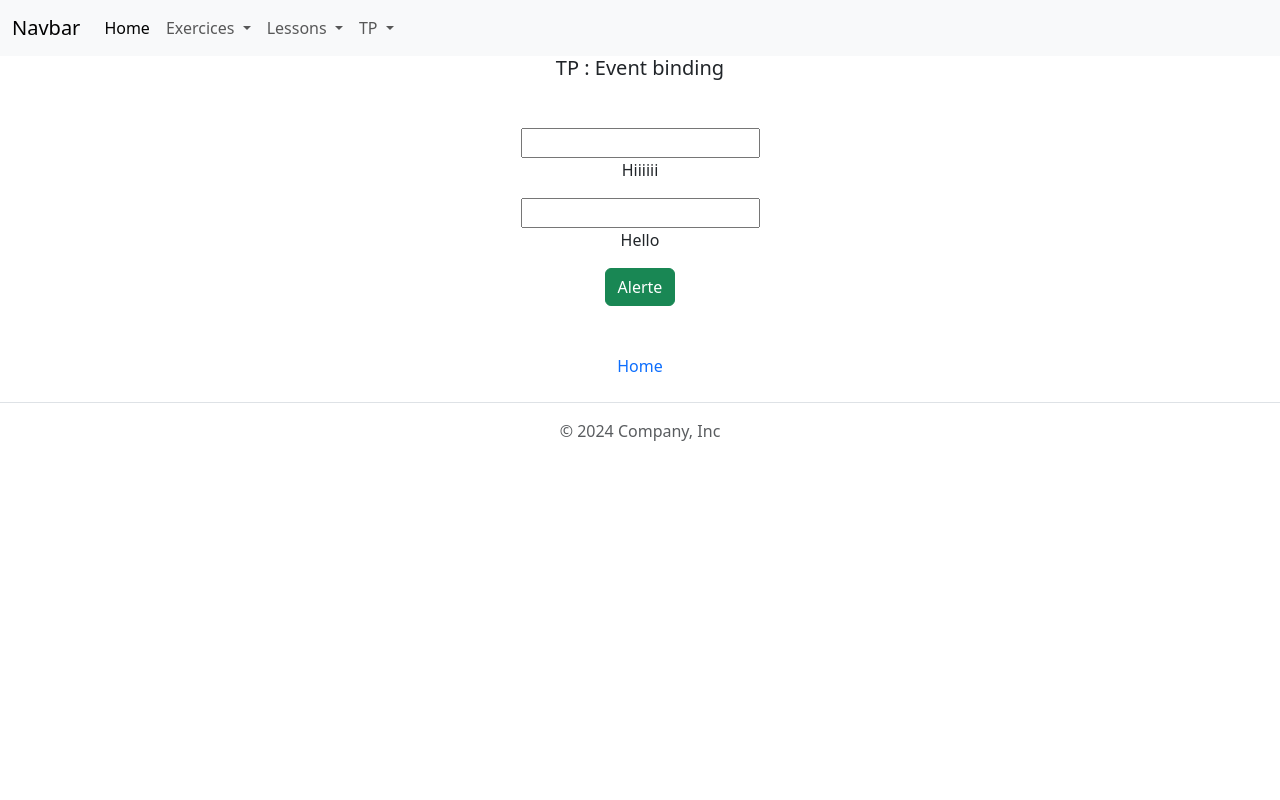
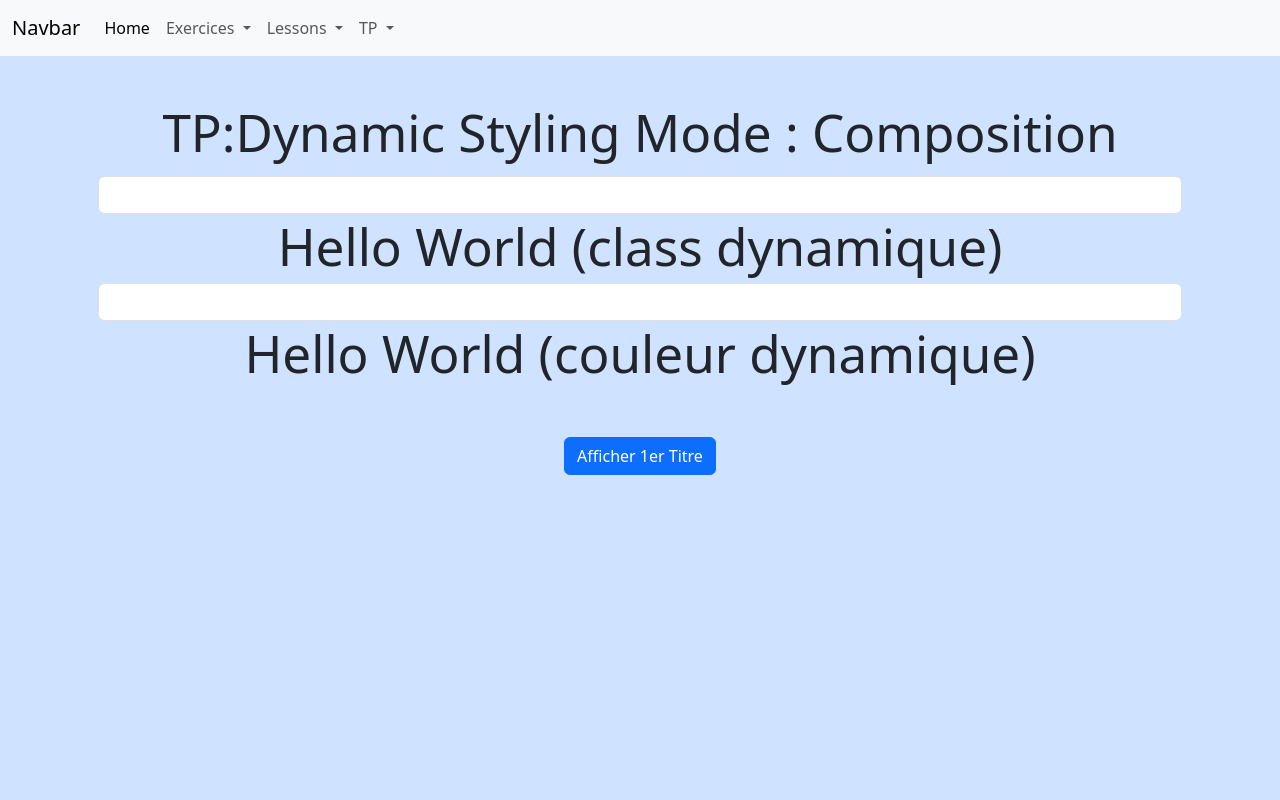
Before and after one commit to soler-marjorie/vite-project-vueJS, a Vue app: page /TP/TP2 in a window 1280 px wide. Shown: the top 800 px of the page. Built offline with nearby package versions, Linux system fonts and the light colour scheme.

Commit message:
correction tp style dynamic

```diff
--- a/src/components/shared/NavBar.vue
+++ b/src/components/shared/NavBar.vue
@@ -27,6 +27,7 @@
                     { name: "TP 1 : Tp-Databinding : Mode Composition", path: "/TP/TP1" },
                     { name: "TP 2 : Event Binding", path: "/TP/TP2" },
                     { name: "TP 3 : Reactivite", path: "/TP/TP3" },
+                    { name: "TP 4 : Dynamic style", path: "/TP/TP4" },
                 ],
             };
         },
--- a/src/router/index.js
+++ b/src/router/index.js
@@ -112,6 +112,11 @@ const router = createRouter({
             name: "TP3",
             component: () => import("../views/TP/Reactivite.vue")
         },
+        {
+            path: "/TP/TP4",
+            name: "TP4",
+            component: () => import("../views/TP/TPDynamicStyleCss.vue")
+        },
 
 
 
--- a/src/views/TP/EventBinding.vue
+++ b/src/views/TP/EventBinding.vue
@@ -1,34 +1,107 @@
 <template>
+    <div class="bg-primary-subtle p-5">
+    <h1 class="text-center">TP:Dynamic Styling Mode : Composition</h1>
+    <div class="container">
+      <div class="m-3">
+        <div>
+          <input v-model="nomClasse" type="text" class="form-control" />
+          <!-- <h1 :class="{maClasseHello: nomClasse==='hello' }"  class="form-label mt-1">Hello World (class dynamique)</h1> -->
+          <!-- version en passant par une fonction computed -->
+          <h1 :class="classDynamique" class="form-label mt-1">
+            Hello World (class dynamique)
+          </h1>
+        </div>
+        <div class="mb-3">
+          <input v-model="laCouleur" type="text" class="form-control" />
+          <h1 :style="{ backgroundColor: laCouleur }" class="form-label mt-1">
+            Hello World (couleur dynamique)
+          </h1>
+        </div>
+        <div class="mb-3 form-check"></div>
+        <button @click="affichage" class="btn btn-primary">
+          Afficher 1er Titre
+        </button>
+      </div>
+    </div>
+  </div>
+</template>
+
+<script setup lang='js'>
+import { ref, computed } from 'vue';
+
+// Variables réactives
+const nomClasse = ref('');
+const laCouleur = ref('');
+const visible = ref(true);
+
+// // Propriété calculée
+// const classDynamique = computed(() => ({
+// maClasseHello: nomClasse.value === 'hello',
+// maClasseWorld: nomClasse.value === 'world',
+// maClasseHidden: !visible.value,
+// maClasseVisible: visible.value,
+// }));
+
+// // Méthode
+// function affichage() {
+// visible.value = !visible.value;
+// }
+
+
+const classDynamique = computed(() => {
+  const classes = {};
+
+  if (nomClasse.value === 'hello') {
+    classes.maClasseHello = true;
+  }
+
+  if (nomClasse.value === 'world') {
+    classes.maClasseWorld = true;
+  }
+
+  if (!visible.value) {
+    classes.maClasseHidden = true;
+  } else {
+    classes.maClasseVisible = true;
+  }
+
+  return classes;
+});
+</script>
+
+
+
+<!-- <template>
     <h5>TP : Event binding</h5>
+
     <div class="container mt-5">
-      <input v-on:input="capterInput($event)" type="text">
-      <p>{{premierInput}}</p>
-      <input v-on:keyup.esc.input="capterInputEsc($event)" type="text">
-      <p>{{uneString}}</p>
-      <button  v-on:click="createAlert" type="button" class="btn btn-success">Alerte</button>
+      <input v-on:input="Affichage($event)" type="text">
+      <p>{{text}}</p>
+
+      <input v-on:keyup.input="capterInputEsc($event)" type="text">
+      <p>Je change mon background-color</p>
+
+      <button  v-on:click="Affichage()" type="button" class="btn btn-success">Alerte</button>
     </div>
 </template>
 
 <script setup lang='js'>
 import { ref } from 'vue'
 
-const uneString = ref('Hello');
-const premierInput = ref('Hiiiiii');
 
 function capterInputEsc(event){
     console.log(event)
     uneString.value= event.target.value
 }
-function capterInput(event) {
-    console.log(event);
 
-    premierInput.value = event.target.value;
-}
 
-function createAlert(){
-    alert('OKKKKKK!')
+const text= ref("");
+
+function Affichage(event){
+    console.log();
+    text.value = event.target.value;
 }
 </script>
 
 <style scoped lang="css">
-</style>
+</style> -->
--- /dev/null
+++ b/src/views/TP/TPDynamicStyleCss.vue
@@ -0,0 +1,35 @@
+<template>
+    <h5>TP : Dynamic style css</h5>
+
+    <div class="container mt-5">
+      <input v-on:keyup:input="capterInputBtn($event)" type="text">
+      <p>{{premierInput}}</p>
+
+      <input v-on:keyup.esc.input="capterInputEsc($event)" type="text">
+      <p>{{uneString}}</p>
+
+      <button  v-on:click="createAlert" type="button" class="btn btn-success">Afficher le texte du premier input</button>
+    </div>
+</template>
+
+<script setup lang='js'>
+import { ref } from 'vue'
+
+const uneString = ref('Hello');
+const premierInput = ref('Hiiiiii');
+
+
+function capterInputBtn(event){
+    console.log(event)
+    uneString.value= event.target.value
+}
+
+// function capterInput(event) {
+//     console.log(event);
+
+//     premierInput.value = event.target.value;
+// }
+</script>
+
+<style scoped lang="css">
+</style>
```
